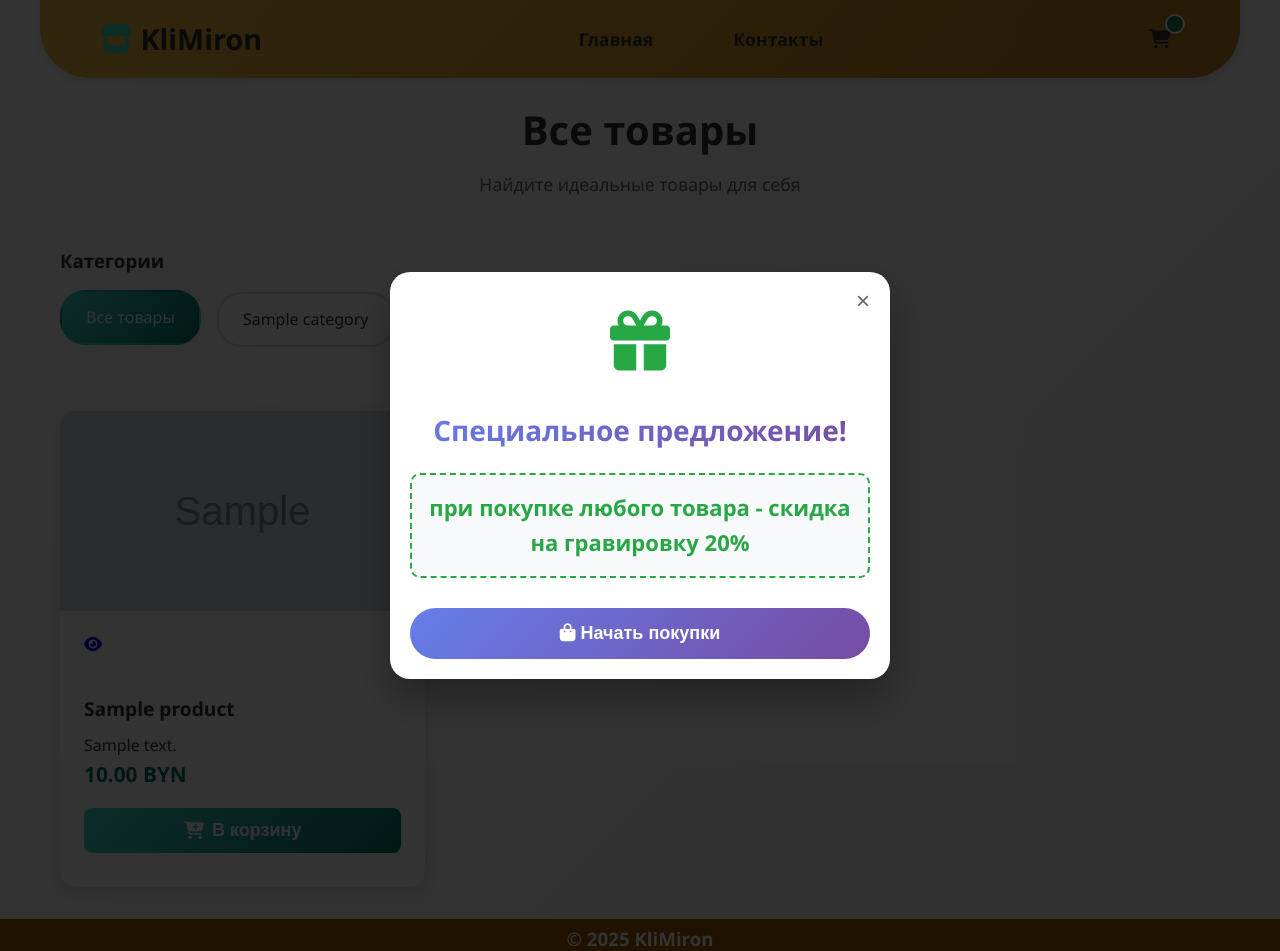
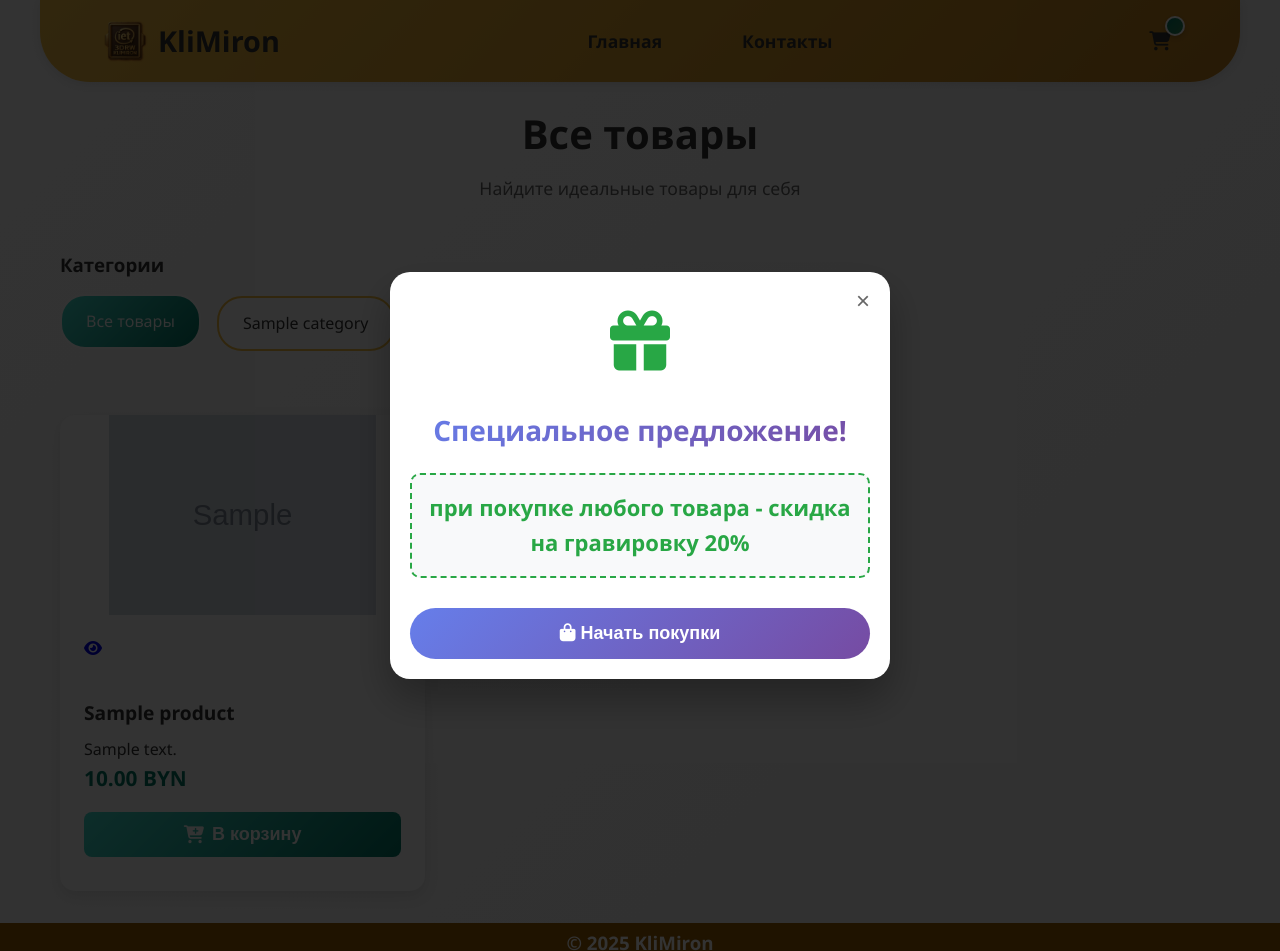
Before and after one commit to AndreiParmon/online_shop, a Django app: page / in a window 1280 px wide. Run offline with Django 5.2, Linux system fonts and the light colour scheme; tables that the repository leaves empty hold one stand-in row (values such as "Sample post"); grey boxes marked "Sample" are stand-in pictures.

Commit message:
Added favicon and changes for deployment

```diff
--- a/static/css/style.css
+++ b/static/css/style.css
@@ -229,7 +229,7 @@ body {
 .product-image {
     width: 100%;
     height: 200px;
-    object-fit: cover;
+    object-fit: contain;
 }
 
 .product-info {
@@ -474,7 +474,7 @@ body {
 .category-item {
     padding: 0.8rem 1.5rem;
     background: white;
-    border: 2px solid #e0e0e0;
+    border: 2px solid #f5bf43;
     border-radius: 25px;
     text-decoration: none;
     color: var(--dark-gray);
@@ -486,7 +486,7 @@ body {
 .category-item.active {
     background: linear-gradient(135deg, var(--turquoise) 0%, var(--emerald) 100%);
     color: white;
-    border-color: transparent;
+    border-color: var(--turquoise) 0%, var(--emerald) 100%;
     transform: translateY(-2px);
 }
 
--- a/templates/base.html
+++ b/templates/base.html
@@ -5,7 +5,9 @@
     <meta name="viewport" content="width=device-width, initial-scale=1.0">
     <title>{% block title %}KliMiron{% endblock %}</title>
     <link rel="stylesheet" href="https://cdnjs.cloudflare.com/ajax/libs/font-awesome/6.4.0/css/all.min.css">
+    <link rel="icon" href="/static/images/favicon(header).png" type="image/x-icon">
     <link rel="stylesheet" href="/static/css/style.css">
+
 </head>
 <body>
 <!-- Рекламное модальное окно -->
@@ -50,7 +52,7 @@
     <div class="container">
         <div class="header-content">
             <div class="logo">
-                <a href="/"><i class="fas fa-store"></i>KliMiron</a>
+                <a href="/"><img src="/static/images/favicon(header).png" alt="logo" height="50" width="50">KliMiron</a>
             </div>
 
             <!-- Центрированная навигация без рамки -->
```
Also changed, not shown: online_shop_DS/settings.py (+15 -9 lines), media/products/2025/12/05/dae812e4ff2aeeb2191d649235e1b073.jpeg (added), media/products/additional/2025/12/05/157c948e51bd36ce5445e0fb5878b03f.jpeg (added), media/products/additional/2025/12/05/9f05d196213173a234eef0103a12bc48.jpeg (added), media/products/additional/2025/12/05/bd7c0a266a64556429efbbf40a476d1c.jpeg (added), static/images/favicon(header).png (added).
